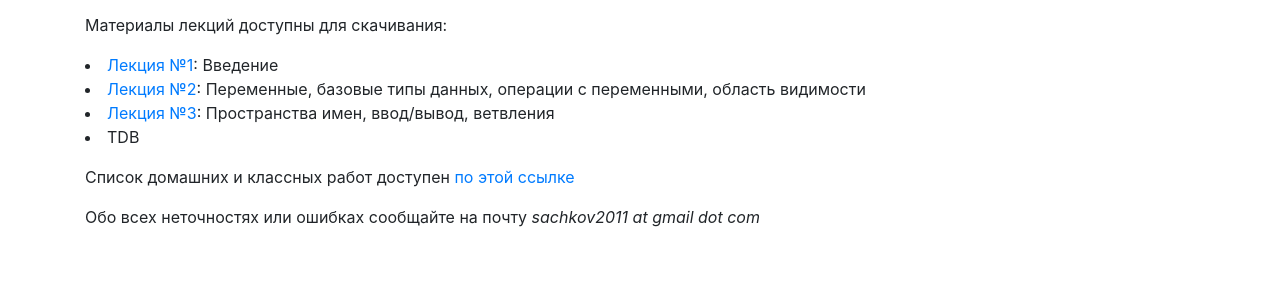
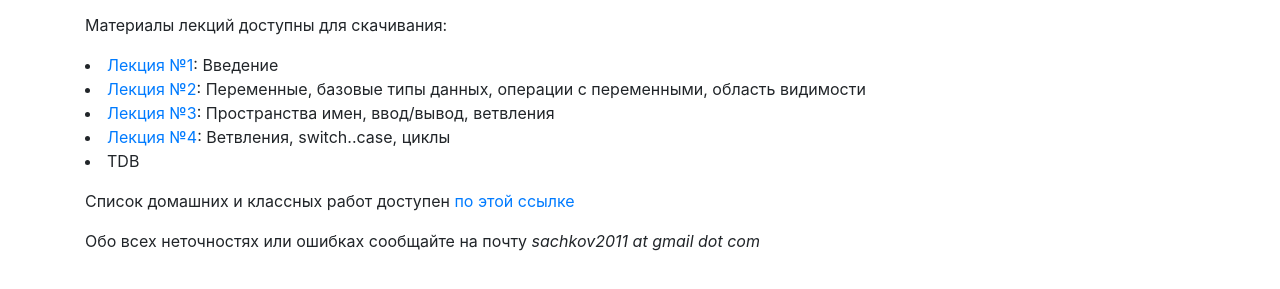
Before and after one commit to nnstu-for-38/nnstu-for-38.github.io, a plain HTML site: page 2019-2020-10/index.html in a window 1280 px wide. Shown: the part 153-442 px from the top of the page. Drawn offline with nearby package versions, Linux system fonts and the light colour scheme; files that its build step writes are made by us from their sources.

Commit message:
Upload new presentation

```diff
--- a/2019-2020-10/index.html
+++ b/2019-2020-10/index.html
@@ -24,6 +24,7 @@
             <li><a href="lections/1.16.09.2019.pptx">Лекция №1</a>: Введение</li>
             <li><a href="lections/2.16.09.2019.pptx">Лекция №2</a>: Переменные, базовые типы данных, операции с переменными, область видимости</li>
             <li><a href="lections/3.23.09.2019.pptx">Лекция №3</a>: Пространства имен, ввод/вывод, ветвления</li>
+            <li><a href="lections/4.30.09.2019.pptx">Лекция №4</a>: Ветвления, switch..case, циклы</li>
             <li>TDB</li>
         </p>
 
```
Also changed, not shown: 1 other file.
